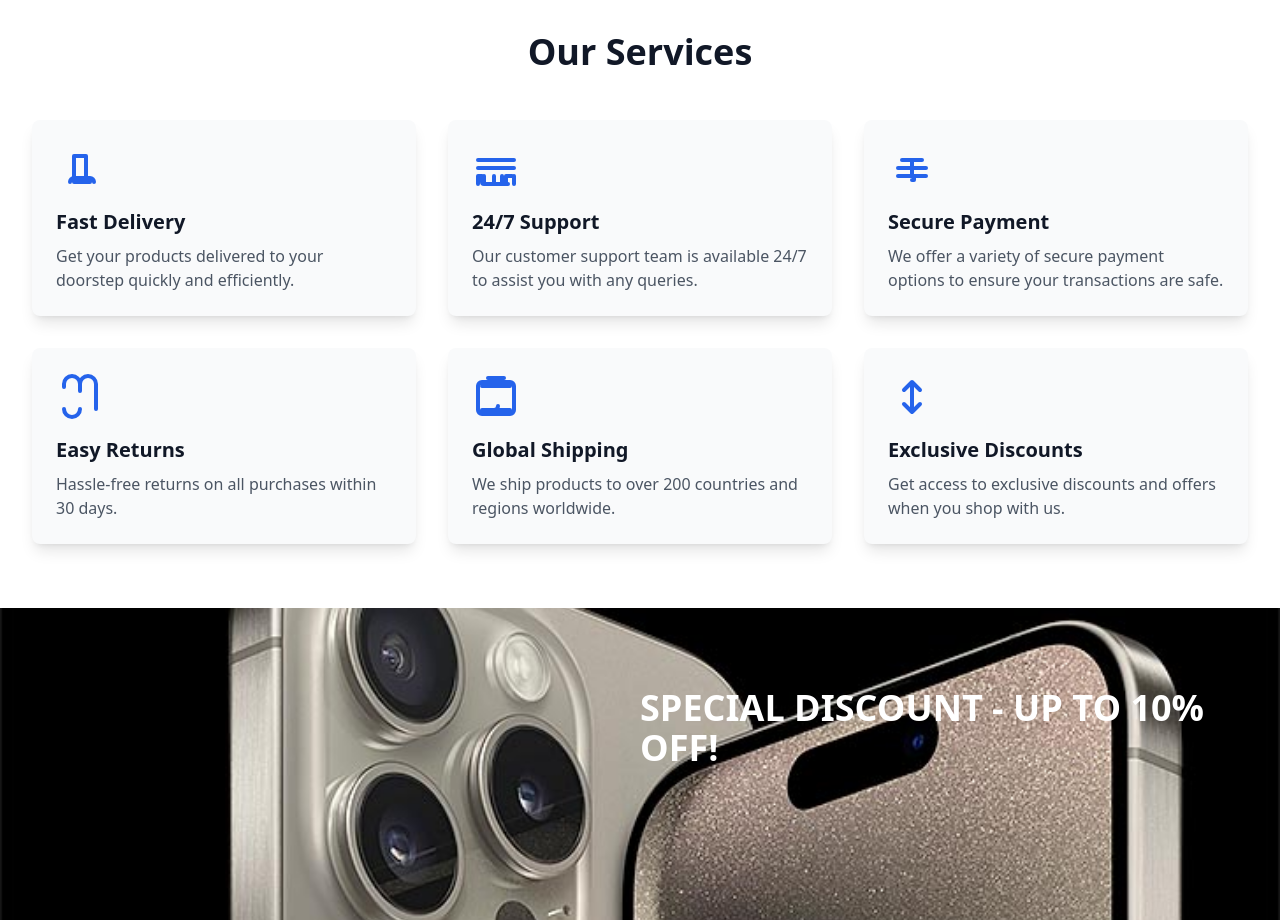
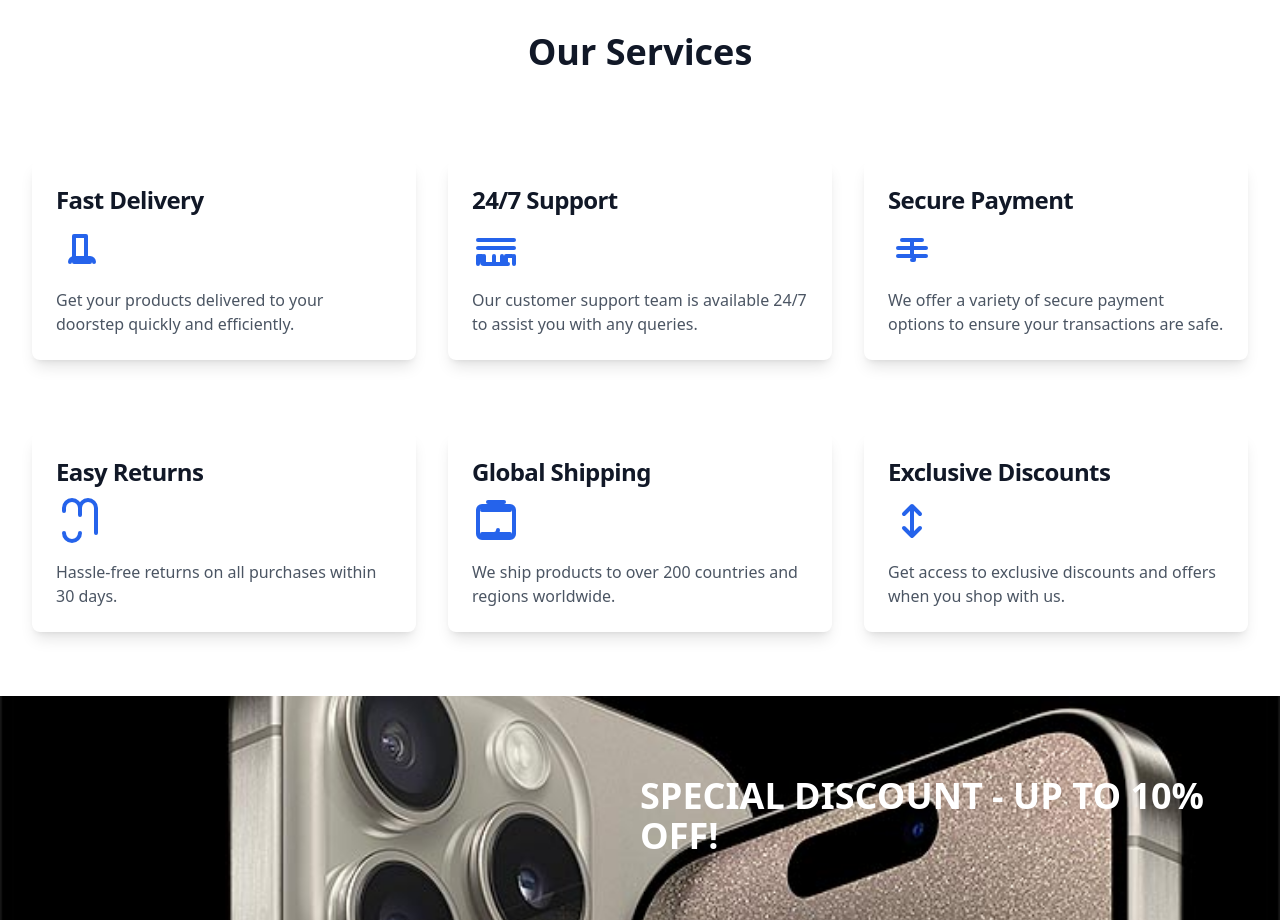
Before and after one commit to kencal20/e-commerce, a React (Vite) app in the folder web/: page / in a window 1280 px wide. Shown: the part 900-1820 px from the top of the page. Built offline with nearby package versions, Linux system fonts and the light colour scheme; no server answers.

Commit message:
calling of newly appointes props

```diff
--- a/web/src/components/productsComponent.tsx
+++ b/web/src/components/productsComponent.tsx
@@ -28,6 +28,8 @@ export default function ProductsComponent({ showShopLink }: Props) {
                             title={product.name}
                             key={index}
                             className="text-2xl font-medium"
+                            childrenClassName=""
+                            titleClassName=""
                         >
                             <img src={product.img} alt="" />
                             <div className="flex justify-between mt-5">
--- a/web/src/components/servicesComponent.tsx
+++ b/web/src/components/servicesComponent.tsx
@@ -1,4 +1,5 @@
-import services from "../data/servicesData";
+import CardComponent from './cardComponent';
+import services from '../data/servicesData';
 
 export default function ServicesComponent() {
     return (
@@ -8,13 +9,18 @@ export default function ServicesComponent() {
 
                 <div className="grid grid-cols-1 md:grid-cols-2 lg:grid-cols-3 gap-8">
                     {services.map((service, index) => (
-                        <div key={index} className="p-6 bg-gray-50 dark:bg-gray-800 rounded-lg shadow-lg">
+                        <CardComponent
+                            key={index}
+                            title={service.title}
+                            className="bg-gray-50 dark:bg-gray-800 rounded-lg  border-0 shadow-lg"
+                            childrenClassName=''
+                            titleClassName="dark:text-gray-400 "
+                        >
                             <div className="mb-4">
                                 {service.icon}
                             </div>
-                            <h3 className="text-xl font-semibold text-gray-900 dark:text-white mb-2">{service.title}</h3>
                             <p className="text-gray-600 dark:text-gray-400">{service.description}</p>
-                        </div>
+                        </CardComponent>
                     ))}
                 </div>
             </div>
```
